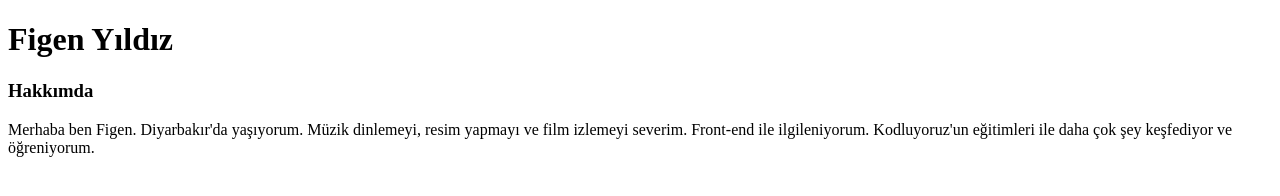
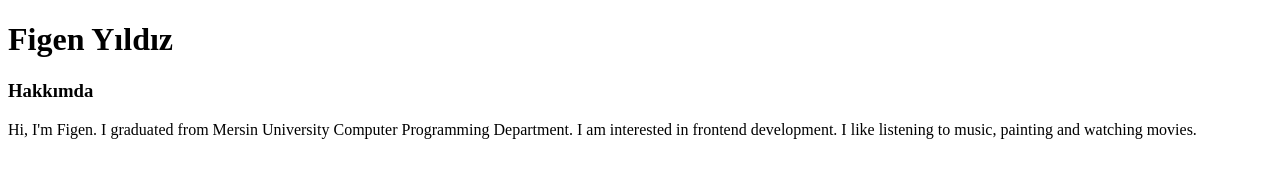
Before and after one commit to figenyildiz/kodluyoruzilkrepo, a plain HTML site: page odev2/index.html in a window 1280 px wide. Drawn offline with Linux system fonts and the light colour scheme.

Commit message:
index dosyasina ek yapildi

```diff
--- a/odev2/index.html
+++ b/odev2/index.html
@@ -7,7 +7,7 @@
         <h1> Figen Yıldız</h1> <!-- Başlık etiketinde ad ve soyadım bulunyor.-->
         <h3> Hakkımda </h3> <!--Alt başlık-->
         <!--Paragraf kısmında kısaca kendimden bahsetmiş bulunmaktayım.-->
-        <p> Merhaba ben Figen. Diyarbakır'da yaşıyorum. Müzik dinlemeyi, resim yapmayı ve film izlemeyi severim. Front-end ile ilgileniyorum. Kodluyoruz'un eğitimleri ile daha çok şey keşfediyor ve öğreniyorum.</p>
+        <p> Hi, I'm Figen. I graduated from Mersin University Computer Programming Department. I am interested in frontend development. I like listening to music, painting and watching movies.</p>
 
     </body>
 </html>
```
